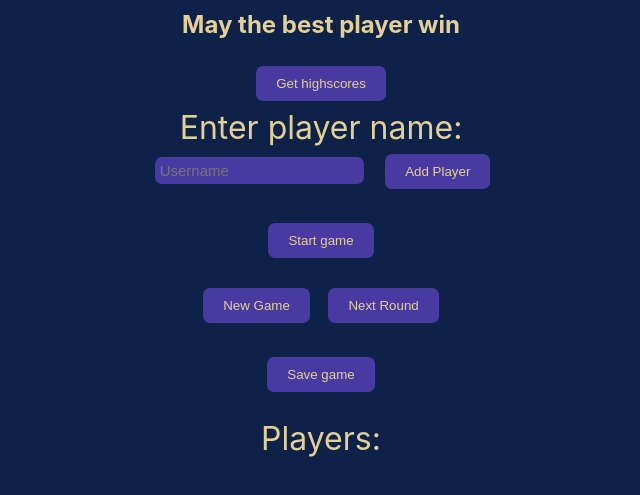
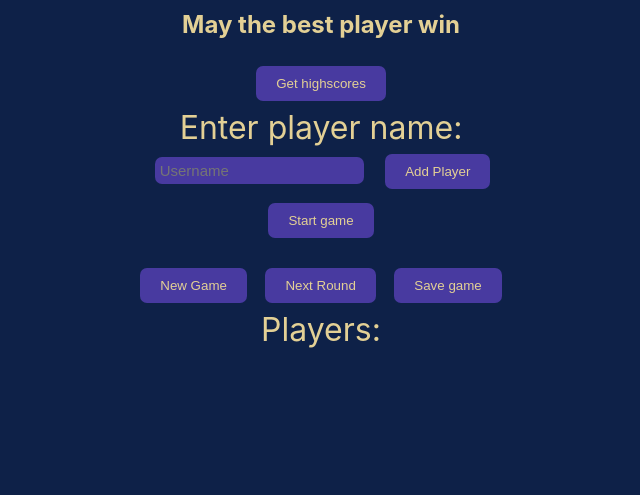
Before and after one commit to simonsallad/3an, a website: page public/index.html in a window 1280 px wide. Shown: the part 113-608 px from the top of the page, without its empty margins (319-959 px from the left). Drawn offline with Linux system fonts and the light colour scheme.

Commit message:
Added countLabel to html instead of using JS

```diff
--- a/public/index.html
+++ b/public/index.html
@@ -21,7 +21,7 @@
         <div id="playerDiv">
             <form method="post" action="/" id="player-form">
                 <input type="text" placeholder="Username" id="playerTextbox" class="textBox" name="playerInput">
-                <button class='buttons' type="button" id="submitBtn">Add Player</button><br><br>
+                <button class='buttons' type="button" id="submitBtn">Add Player</button>
                 <div id="start-game-container">
                     <input type="button" name="start-game" value="Start game" class="buttons" id="start-btn">
                 </div>
@@ -31,12 +31,15 @@
             </form>
         </div>
     </div>
+    <div>
+        <label class="hidden" id="countLabel"></label>
+    </div>
     <div id="btnContainer">
         <button type="button" id="resetBtn" class="buttons">New Game</button>
-        <button type="button" id="increaseBtn" class="buttons">Next Round</button><br><br>
-        <button type="button" id="save-btn" class="buttons">Save game</button><br><br>
+        <button type="button" id="increaseBtn" class="buttons">Next Round</button>
+        <button type="button" id="save-btn" class="buttons">Save game</button>
     </div>
-    <label id="activePlayers">Players:</label><br>
+    <label id="activePlayers">Players:</label>
     <div id="active-players-div">
         <li id="activePlayerList">
         </li>
```
